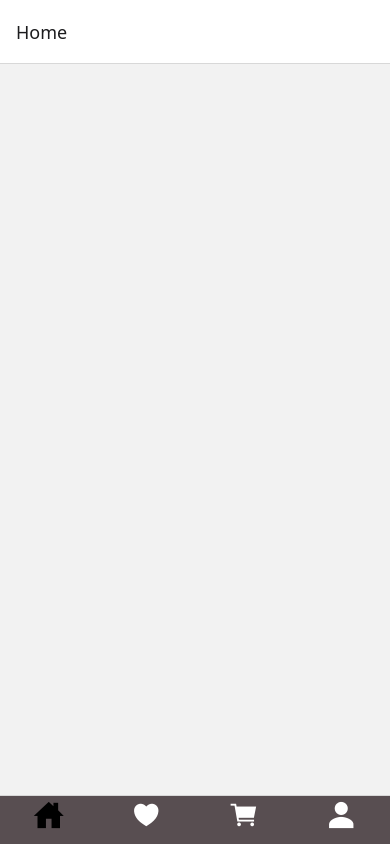
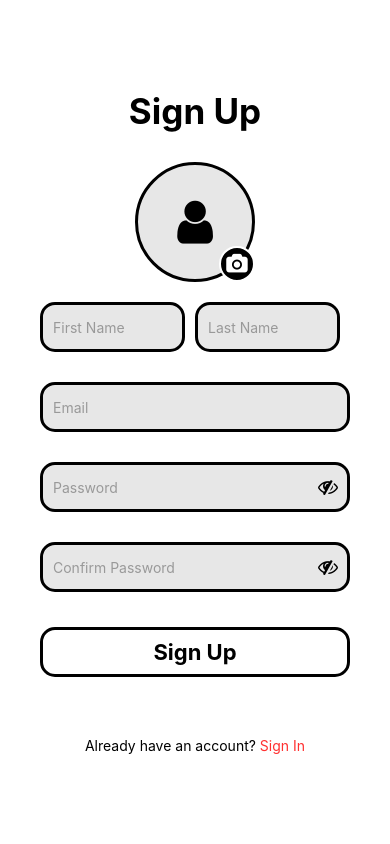
Before and after one commit to shimiiiiiii/Tinkerbeads-frontend, a React Native app: screen /Register in a window 390 px wide. Built offline with nearby package versions, Linux system fonts and the light colour scheme.

Commit message:
register pa lang

```diff
--- a/App.js
+++ b/App.js
@@ -1,26 +1,56 @@
-import { StatusBar } from 'expo-status-bar';
-import { StyleSheet, Text, View } from 'react-native';
-import { NavigationContainer } from '@react-navigation/native';
+// import { StatusBar } from 'expo-status-bar';
+// import { StyleSheet, Text, View } from 'react-native';
+// import { NavigationContainer } from '@react-navigation/native';
 
 
-import Login from './Screens/User/Login'
-import Register from './Screens/User/Register'
-import MainNavigator from './Navigators/MainNavigator';
+// import Login from './Screens/User/Login'
+// import Register from './Screens/User/Register'
+// import MainNavigator from './Navigators/MainNavigator';
 
+// const Stack = createStackNavigator();
+
+// export default function App() {
+//   return (
+
+//     <NavigationContainer>
+//       {/* <MainNavigator />  */}
+//       <Login />
+//       {/* <Register /> */}
+//     </NavigationContainer>
+
+
+//   );
+// }
+
+// const styles = StyleSheet.create({
+//   container: {
+//     flex: 1,
+//     backgroundColor: '#fff',
+//     alignItems: 'center',
+//     justifyContent: 'center',
+//   },
+// });
+
+
+import React from 'react';
+import { StyleSheet } from 'react-native';
+import { NavigationContainer } from '@react-navigation/native';
+import { createStackNavigator } from '@react-navigation/stack';
+
+
+import Login from './Screens/User/Login';
+import Register from './Screens/User/Register';
+
+const Stack = createStackNavigator();
 
 export default function App() {
   return (
-    // <View style={styles.container}>
-    //   <Text>Open up App.js to start working on your app!</Text>
-    //   <StatusBar style="auto" />
-    // </View>
-    // <Register />
-    // <HomeScreen />
     <NavigationContainer>
-      <MainNavigator />
+      <Stack.Navigator initialRouteName="Login" screenOptions={{ headerShown: false }}>
+        <Stack.Screen name="Login" component={Login} />
+        <Stack.Screen name="Register" component={Register} />
+      </Stack.Navigator>
     </NavigationContainer>
-
-    // <Login />
   );
 }
 
--- a/Screens/User/Login.js
+++ b/Screens/User/Login.js
@@ -1,9 +1,11 @@
 import React, { useState } from 'react';
 import { StyleSheet, Text, TextInput, TouchableOpacity, View } from 'react-native';
 import Icon from 'react-native-vector-icons/FontAwesome';
+import { useNavigation } from '@react-navigation/native';
 
 export default function LoginScreen() {
   const [showPassword, setShowPassword] = useState(false);
+  const navigation = useNavigation();
 
   const togglePasswordVisibility = () => {
     setShowPassword(!showPassword);
@@ -67,8 +69,11 @@ export default function LoginScreen() {
 
       <View style={styles.signUpContainer}>
         <Text style={styles.noAccountText}>Don't have an account? </Text>
-        <TouchableOpacity>
+        {/* <TouchableOpacity>
           <Text style={styles.signUpText}>Sign Up</Text>
+        </TouchableOpacity> */}
+        <TouchableOpacity onPress={() => navigation.navigate('Register')}>
+          <Text style={styles.signUpText}>SignUp</Text>
         </TouchableOpacity>
       </View>
     </View>
--- a/Screens/User/Register.js
+++ b/Screens/User/Register.js
@@ -1,9 +1,19 @@
 import React, { useState } from 'react';
-import { StyleSheet, Text, TextInput, TouchableOpacity, View, Image } from 'react-native';
+import { Alert, StyleSheet, Text, TextInput, TouchableOpacity, View, Image } from 'react-native';
 import Icon from 'react-native-vector-icons/FontAwesome';
 import * as ImagePicker from 'expo-image-picker';
+import { useNavigation } from '@react-navigation/native';
+import baseURL from '../../assets/common/baseUrl';
 
 export default function RegisterScreen() {
+    const navigation = useNavigation();
+    const [firstName, setFirstName] = useState('');
+    const [lastName, setLastName] = useState('');
+    const [email, setEmail] = useState('');
+    // const [password, setPassword] = useState('');
+    const [password, setPassword] = useState('');
+    const [confirmPassword, setConfirmPassword] = useState('');
+
     const [image, setImage] = useState(null);
     const [showPassword, setShowPassword] = useState(false);
     const [showConfirmPassword, setShowConfirmPassword] = useState(false);
@@ -44,6 +54,64 @@ export default function RegisterScreen() {
         }
     };
 
+    const handleRegister = async () => {
+        if (email === "" || firstName === "" || lastName === "" || password === "") {
+            Alert.alert("Error", "Please fill in the form correctly");
+            return;
+        }
+
+        if (password !== confirmPassword) {
+            Alert.alert("Error", "Passwords do not match");
+            return;
+        }
+
+        const formData = new FormData();
+
+        formData.append('first_name', firstName);
+        formData.append('last_name', lastName);
+        formData.append('email', email);
+        // formData.append('password', showPassword);
+        formData.append('password', password);
+
+        if (image) {
+            const filename = image.split('/').pop();
+            const match = /\.(\w+)$/.exec(filename ?? '');
+            const type = match ? `image/${match[1]}` : `image`;
+
+            formData.append('images', {
+                uri: image,
+                name: filename,
+                type,
+            });
+        }
+
+        try {
+            const res = await fetch(`${baseURL}/user/register`, {
+                method: 'POST',
+                body: formData,
+                headers: {
+                    'Content-Type': 'multipart/form-data',
+                },
+            });
+
+            const data = await res.json();
+
+            if (res.ok) {
+                // Alert.alert('Success', data.message || 'Registration successful!');
+                // Optionally navigate to login
+                Alert.alert('Success', data.message || 'Registration successful!', [
+                    { text: 'OK', onPress: () => navigation.navigate('Login') }
+                ]);
+            } else {
+                Alert.alert('Error', data.message || 'Something went wrong.');
+            }
+        } catch (error) {
+            console.error(error);
+            Alert.alert('Error', 'Network error or server not reachable.');
+        }
+    };
+
+
     return (
         <View style={styles.container}>
             <Text style={styles.title}>Sign Up</Text>
@@ -68,11 +136,15 @@ export default function RegisterScreen() {
                     style={[styles.input, styles.nameInput]}
                     placeholder="First Name"
                     placeholderTextColor="#999"
+                    value={firstName}
+                    onChangeText={setFirstName}
                 />
                 <TextInput
                     style={[styles.input, styles.nameInput]}
                     placeholder="Last Name"
                     placeholderTextColor="#999"
+                    value={lastName}
+                    onChangeText={setLastName}
                 />
             </View>
 
@@ -81,14 +153,24 @@ export default function RegisterScreen() {
                 placeholder="Email"
                 placeholderTextColor="#999"
                 keyboardType="email-address"
+                value={email}
+                onChangeText={setEmail}
             />
 
             <View style={styles.inputContainer}>
                 <TextInput
+                    // style={styles.input}
+                    // placeholder="Password"
+                    // placeholderTextColor="#999"
+                    // secureTextEntry={!showPassword}
+                    // // secureTextEntry value={password}
+                    // onChangeText={setShowPassword}
                     style={styles.input}
                     placeholder="Password"
                     placeholderTextColor="#999"
                     secureTextEntry={!showPassword}
+                    value={password}
+                    onChangeText={setPassword}
                 />
                 <TouchableOpacity
                     onPress={togglePasswordVisibility}
@@ -104,10 +186,16 @@ export default function RegisterScreen() {
 
             <View style={styles.inputContainer}>
                 <TextInput
+                    // style={styles.input}
+                    // placeholder="Confirm Password"
+                    // placeholderTextColor="#999"
+                    // secureTextEntry={!showConfirmPassword}
                     style={styles.input}
                     placeholder="Confirm Password"
                     placeholderTextColor="#999"
                     secureTextEntry={!showConfirmPassword}
+                    value={confirmPassword}
+                    onChangeText={setConfirmPassword}
                 />
                 <TouchableOpacity
                     onPress={toggleConfirmPasswordVisibility}
@@ -121,13 +209,17 @@ export default function RegisterScreen() {
                 </TouchableOpacity>
             </View>
 
-            <TouchableOpacity style={styles.signUpButton}>
+            <TouchableOpacity onPress={handleRegister} style={styles.signUpButton}>
                 <Text style={styles.signUpButtonText}>Sign Up</Text>
             </TouchableOpacity>
 
             <View style={styles.signInContainer}>
                 <Text style={styles.noAccountText}>Already have an account? </Text>
-                <TouchableOpacity>
+                {/* <TouchableOpacity>
+                    <Text style={styles.signInText}>Sign In</Text>
+                </TouchableOpacity> */}
+
+                <TouchableOpacity onPress={() => navigation.navigate('Login')}>
                     <Text style={styles.signInText}>Sign In</Text>
                 </TouchableOpacity>
             </View>
--- /dev/null
+++ b/assets/common/baseUrl.js
@@ -0,0 +1,11 @@
+import { Platform } from 'react-native'
+
+
+let baseURL = '';
+
+{Platform.OS == 'android'
+? baseURL = 'http://192.168.0.103:4000'
+: baseURL = 'http://192.168.0.103:4000'
+}
+
+export default baseURL;
```
